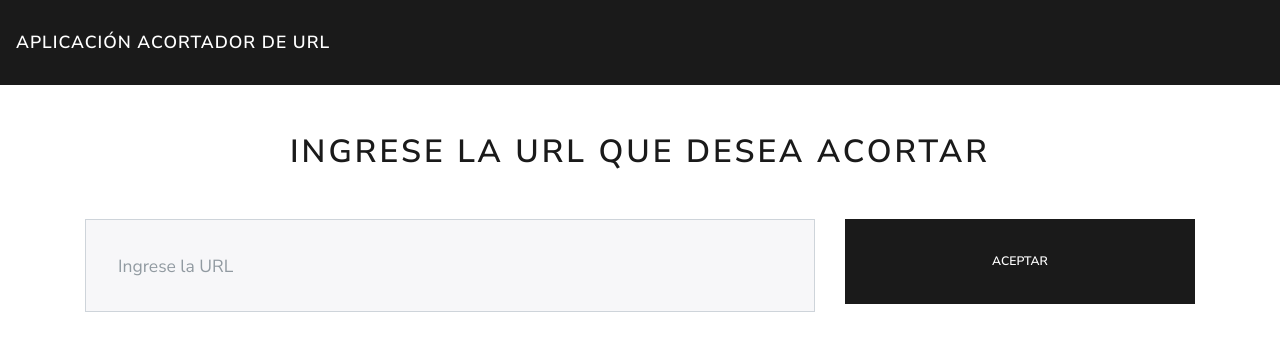
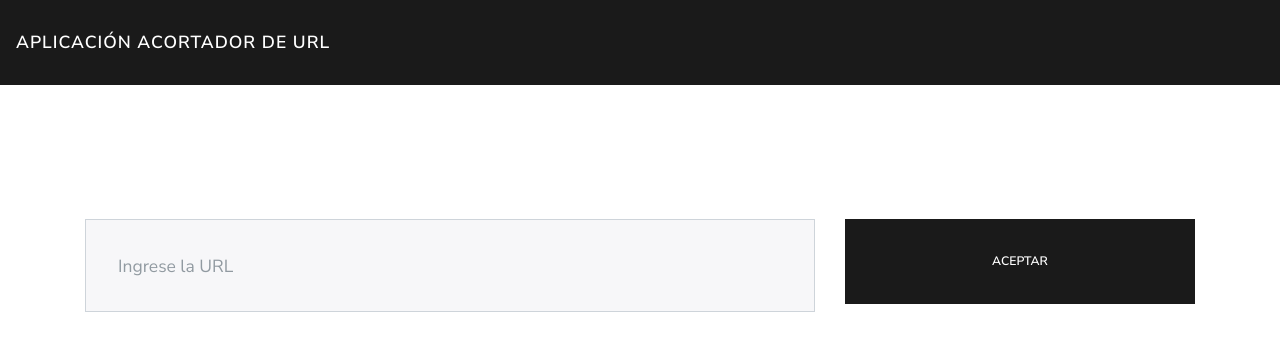
Before and after one commit to Daniel151505/Aplicacion-Acortador-de-URL, an Angular app in the folder Aplicacion-Acortador-de-URL/: page / in a window 1280 px wide. Shown: the top 342 px of the page. Built offline with nearby package versions, Linux system fonts and the light colour scheme.

Commit message:
Agregando Estilos alert y color

```diff
--- a/Aplicacion-Acortador-de-URL/src/app/components/acortador-url/acortador-url.component.css
+++ b/Aplicacion-Acortador-de-URL/src/app/components/acortador-url/acortador-url.component.css
@@ -0,0 +1,7 @@
+.alert {
+    text-align: center;
+}
+
+.color {
+    color: white;
+}
```
